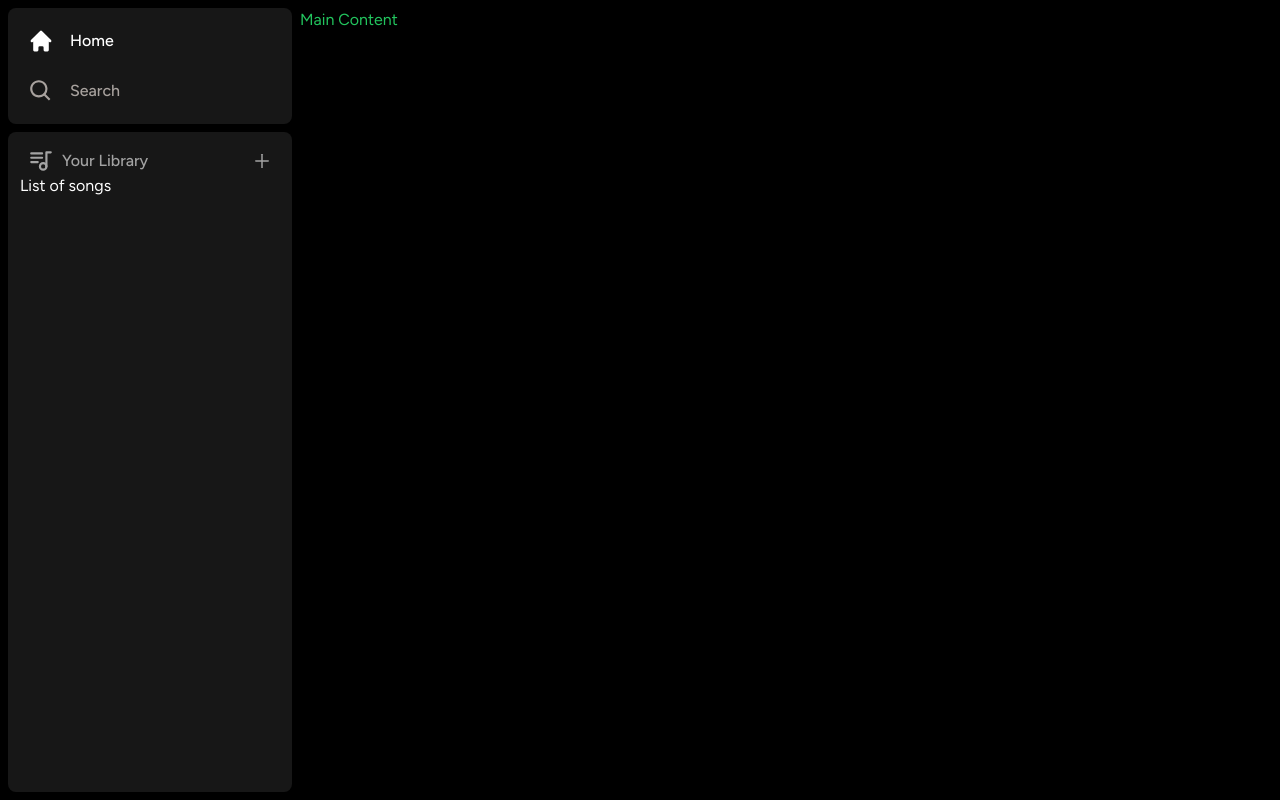
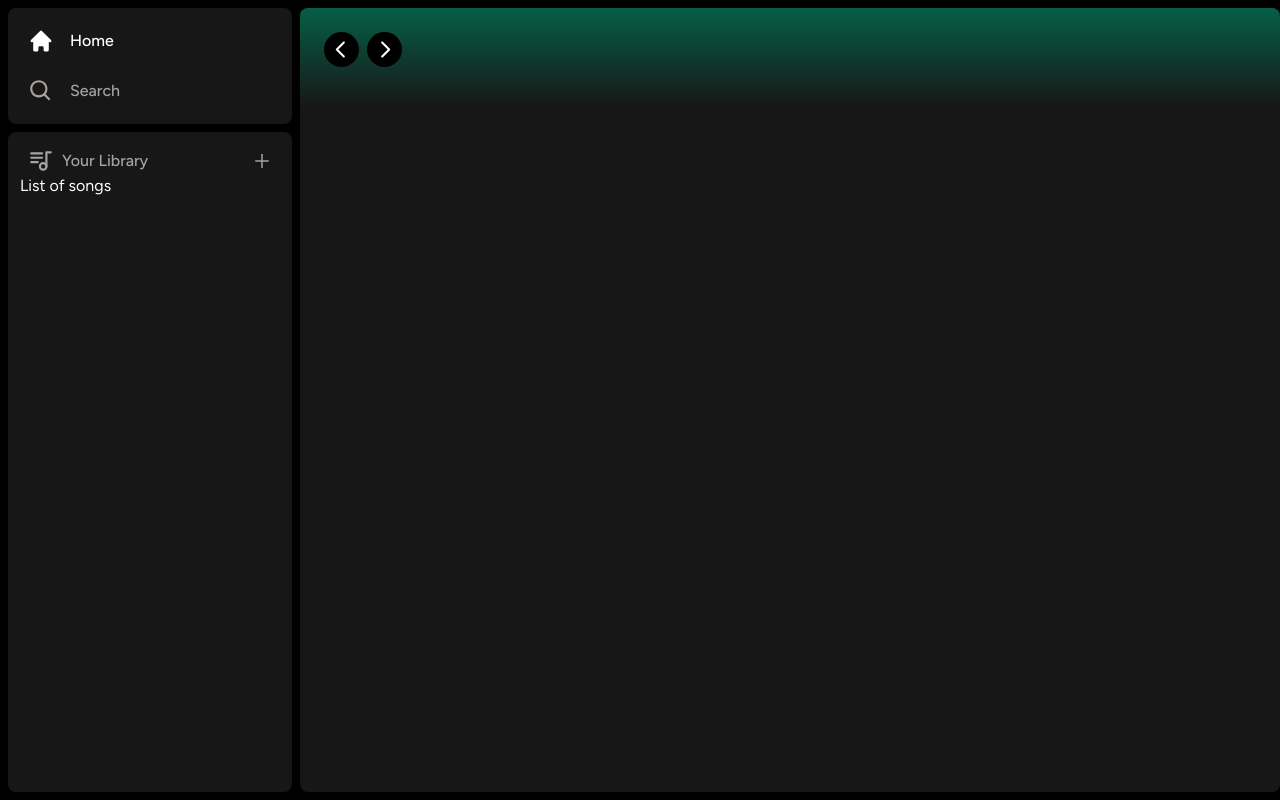
Before and after one commit to gjmooney/next-spotify, a Next.js app: page / in a window 1280 px wide. Built offline with nearby package versions, Linux system fonts and the light colour scheme.

Commit message:
Add Header

```diff
--- a/src/app/page.tsx
+++ b/src/app/page.tsx
@@ -1,3 +1,9 @@
+import Header from "@/components/Header";
+
 export default function Home() {
-  return <div className="text-green-500 ">Main Content</div>;
+  return (
+    <div className="bg-neutral-900 rounded-lg h-full w-full overflow-hidden overflow-y-auto ">
+      <Header></Header>
+    </div>
+  );
 }
--- /dev/null
+++ b/src/components/Header.tsx
@@ -0,0 +1,47 @@
+"use client";
+
+import { useRouter } from "next/navigation";
+import { FC, ReactNode } from "react";
+import { twMerge } from "tailwind-merge";
+import { RxCaretLeft, RxCaretRight } from "react-icons/rx";
+
+interface HeaderProps {
+  children: ReactNode;
+  className?: string;
+}
+
+const Header: FC<HeaderProps> = ({ children, className }) => {
+  const router = useRouter();
+  const handleLogout = () => {
+    // logout
+  };
+
+  return (
+    <div
+      className={twMerge(
+        "h-fit bg-gradient-to-b from-emerald-800 p-6",
+        className
+      )}
+    >
+      <div className="w-full mb-4 flex items-center justify-between">
+        <div className="hidden md:flex gap-x-2 items-center">
+          <button
+            onClick={() => router.back()}
+            className="rounded-full bg-black flex items-center justify-center hover:opacity-75 transition"
+          >
+            <RxCaretLeft className="text-white" size={35} />
+          </button>
+
+          <button
+            onClick={() => router.forward()}
+            className="rounded-full bg-black flex items-center justify-center hover:opacity-75 transition"
+          >
+            <RxCaretRight className="text-white" size={35} />
+          </button>
+        </div>
+      </div>
+    </div>
+  );
+};
+
+export default Header;
--- a/src/components/Library.tsx
+++ b/src/components/Library.tsx
@@ -1,6 +1,6 @@
 import { FC } from "react";
+import { AiOutlinePlus } from "react-icons/ai";
 import { TbPlaylist } from "react-icons/tb";
-import { AiOutlinePlus } from "react-icons/ai";
 
 interface LibraryProps {}
 const onClick = () => {
--- a/src/components/Sidebar.tsx
+++ b/src/components/Sidebar.tsx
@@ -6,8 +6,8 @@
 import { HiHome } from "react-icons/hi";
 
 import Box from "./Box";
+import Library from "./Library";
 import SidebarItem from "./SidebarItem";
-import Library from "./Library";
 
 interface SidebarProps {
   children: ReactNode;
```
